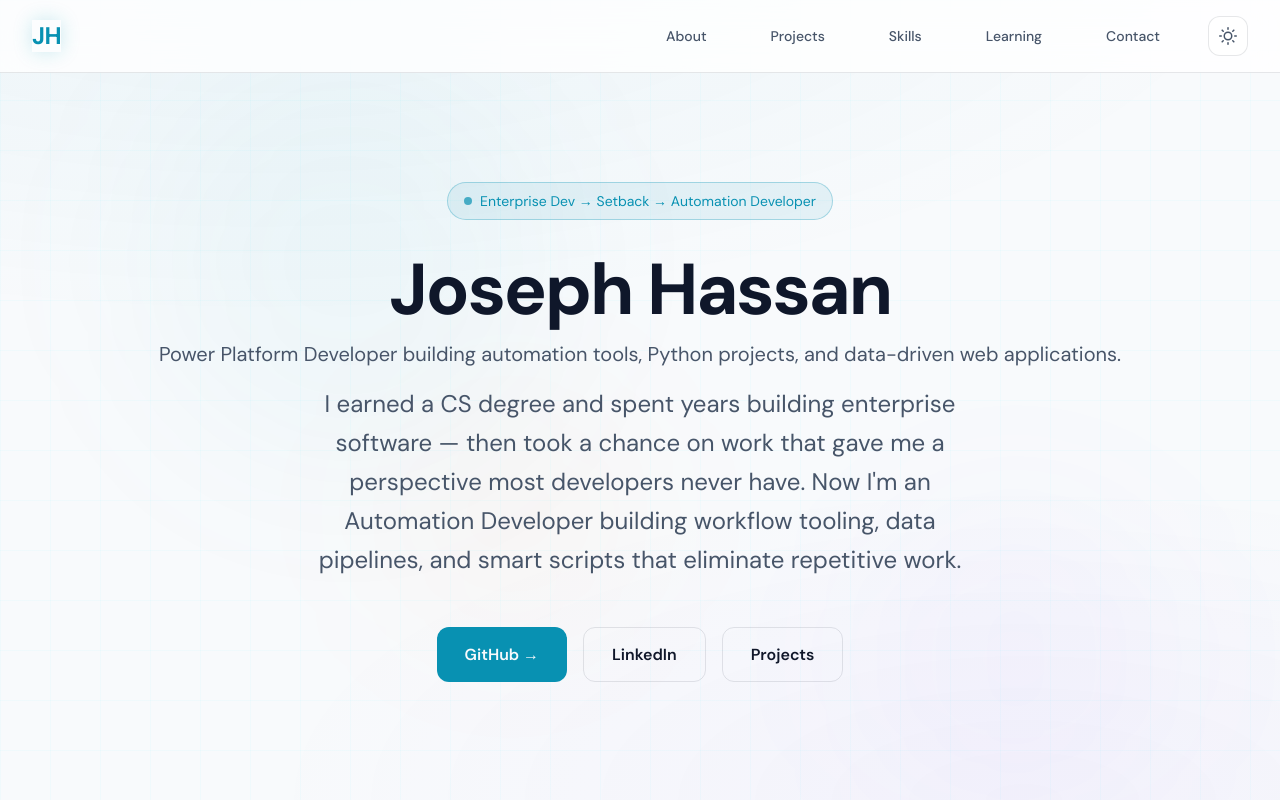
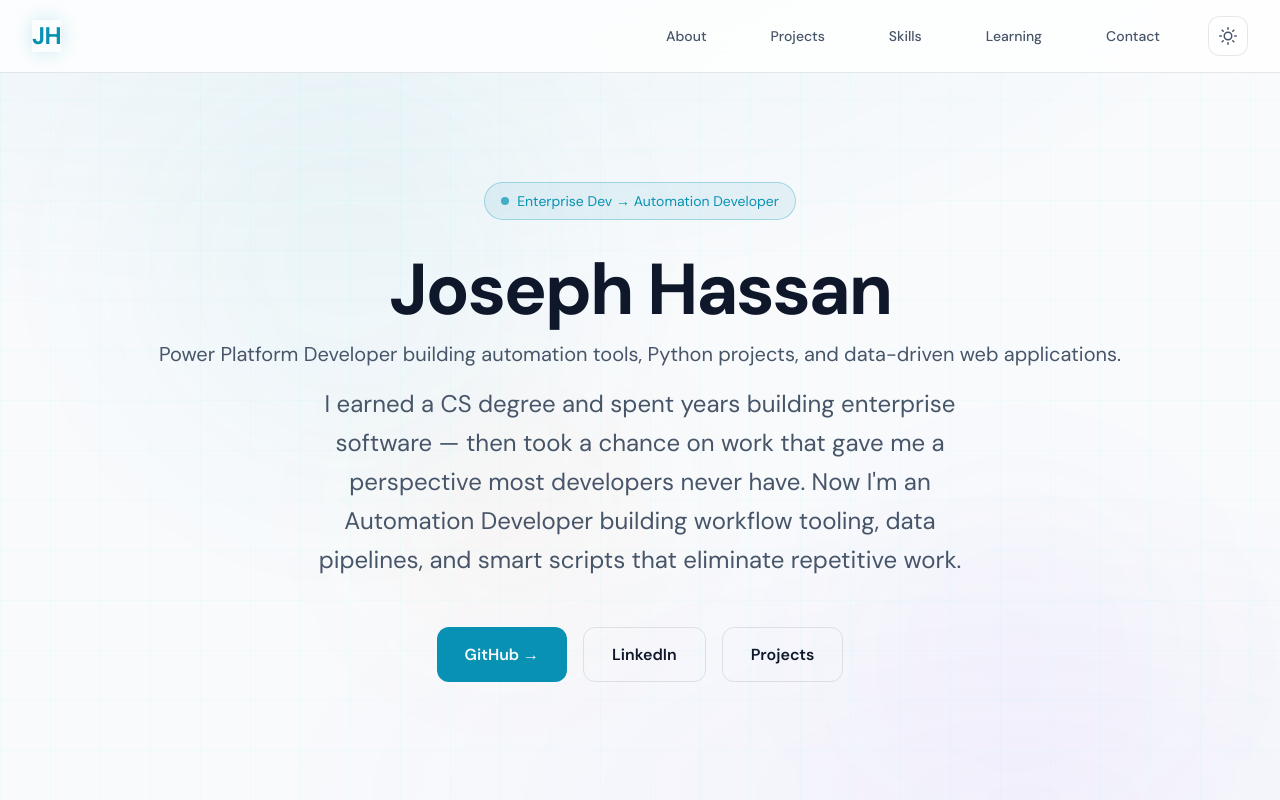
Before and after one commit to JHCodeQuest/JHPortfolio, a React (Vite) app: page / in a window 1280 px wide. Shown: the top 800 px of the page. Built offline with nearby package versions, Linux system fonts and the light colour scheme.

Commit message:
Sharpen hero badge: remove 'Setback', clean career arc

```diff
--- a/src/components/HeroSection.jsx
+++ b/src/components/HeroSection.jsx
@@ -4,7 +4,7 @@ export default function HeroSection() {
       <div className="max-w-[1400px] mx-auto w-full text-center">
         <div className="inline-flex items-center gap-2 px-4 py-2 bg-[var(--color-accent-subtle)] border border-[var(--color-border-accent)] rounded-full font-[var(--font-mono)] text-sm text-[var(--color-accent)] mb-8">
           <span className="w-2 h-2 bg-[var(--color-accent)] rounded-full animate-pulse" />
-          Enterprise Dev → Setback → Automation Developer
+          Enterprise Dev → Automation Developer
         </div>
         <h1 className="font-[var(--font-display)] text-[clamp(2.5rem,6vw,4.5rem)] font-extrabold leading-[1.05] tracking-[-0.03em] mb-3">
           <span className="block">Joseph Hassan</span>
```
